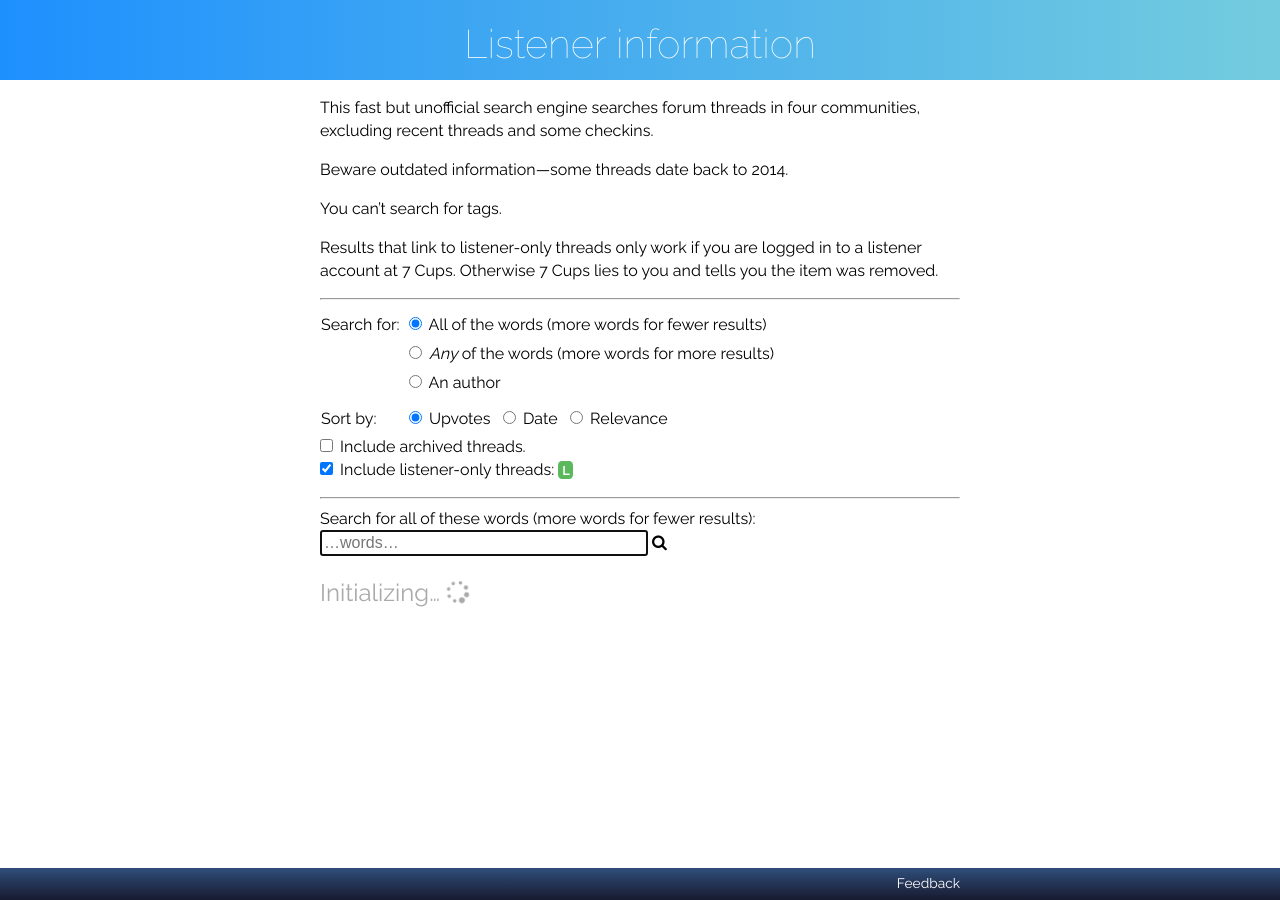
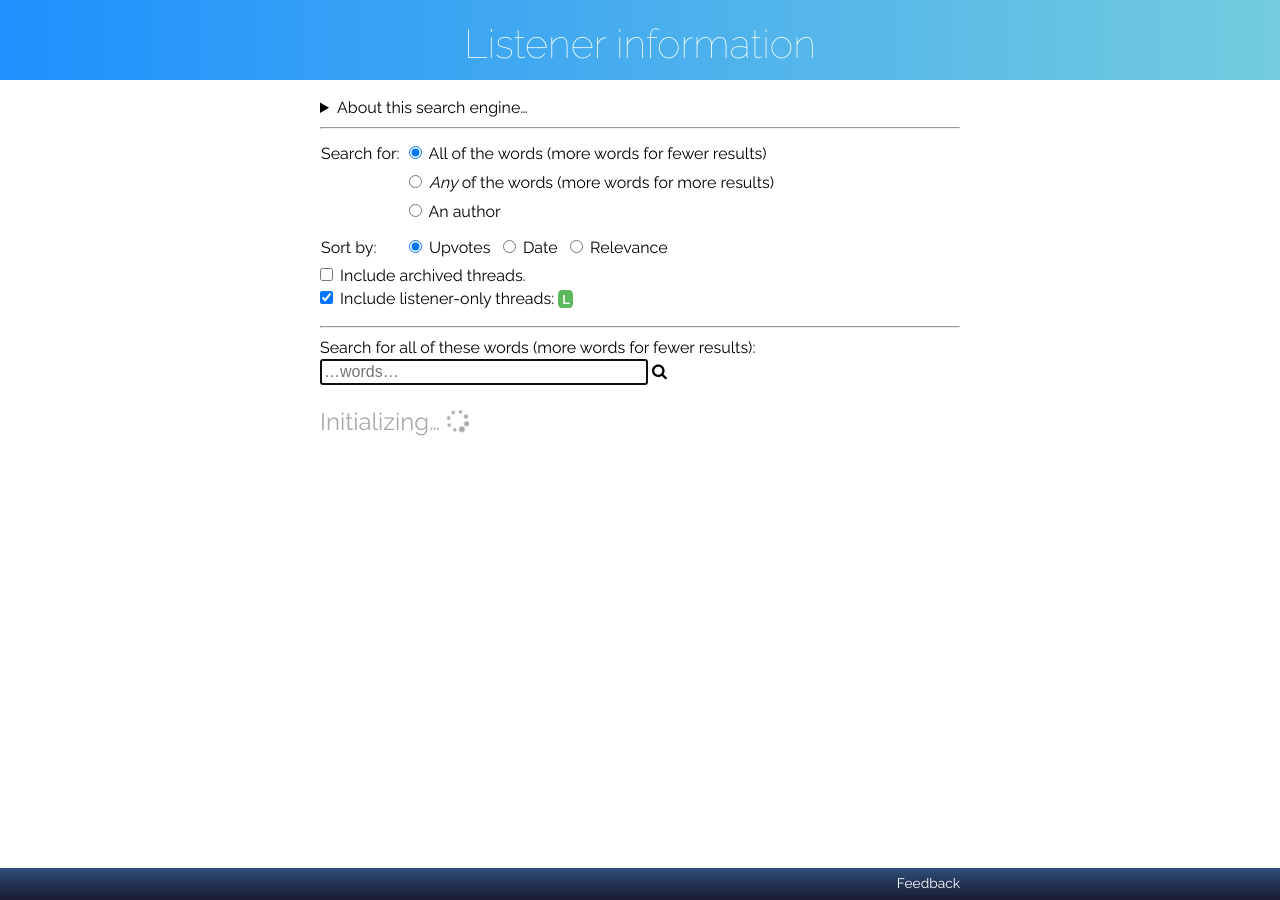
Before and after one commit to RarelyCharlie/rarelycharlie.github.io, a Jekyll site: the page built from _guide/listenerinfo.md, in a window 1280 px wide. Built offline with Jekyll 4.4.1, drawn with Linux system fonts in a browser that asks for light colours; comment, search, counter and statistics services are not loaded.

Commit message:
use details

```diff
--- a/_guide/listenerinfo.md
+++ b/_guide/listenerinfo.md
@@ -29,15 +29,18 @@ span.listener {margin: 0;}
 <script src="https://cdnjs.cloudflare.com/ajax/libs/lz-string/1.4.4/lz-string.min.js"></script>
 <script src="https://cdn.jsdelivr.net/npm/idb-keyval@3/dist/idb-keyval-iife.min.js"></script>
 
-<p hidden style="color: #a00; font-size: 125%;"><b>Under construction</b><br>This experimental page might not work at times today, June 21st.</p>
+<details onclick="UI.words.focus()">
+<summary>About this search engine…</summary>
 
-This fast but unofficial search engine searches forum threads in four communities, excluding recent threads and some checkins.
+<p>This fast but unofficial search engine searches forum threads in four communities, excluding recent threads and some checkins.</p>
 
-Beware outdated information—some threads date back to 2014.
+<p>Beware outdated information—some threads date back to 2014.</p>
 
-You can't search for tags.
+<p>You can’t search for tags.</p>
 
-Results that link to listener-only threads only work if you are logged in to a listener account at 7 Cups. Otherwise 7 Cups lies to you and tells you the item was removed.
+<p>Results that link to listener-only threads only work if you are logged in to a listener account at 7 Cups. Otherwise 7 Cups lies to you and tells you the item was removed.</p>
+
+</details>
 
 ---
 
```
